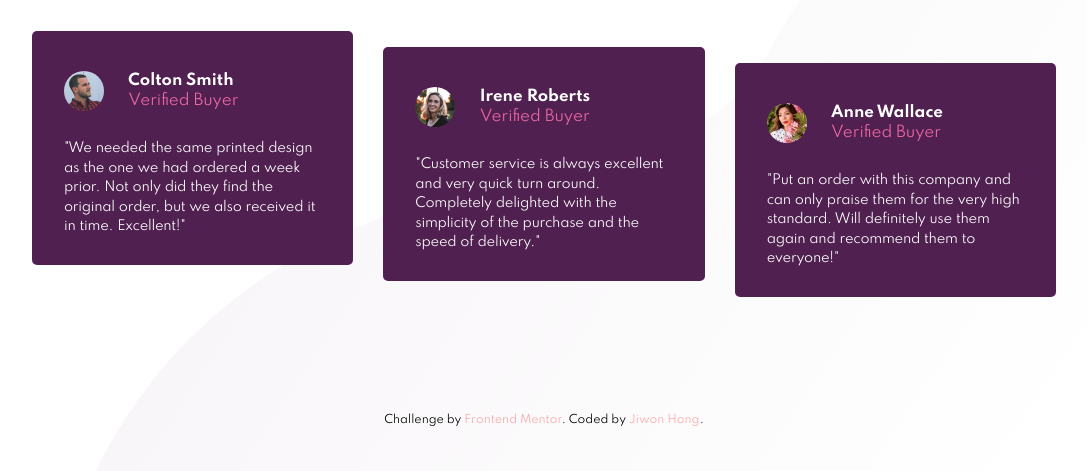
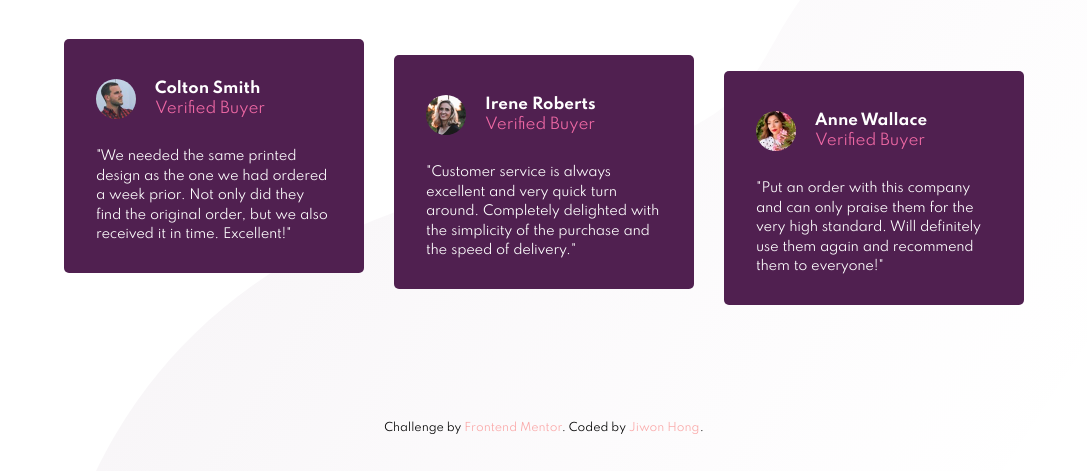
Before and after one commit to g1hong/socialproof, a plain HTML site: page index.html in a window 1280 px wide. Shown: the part 329-800 px from the top of the page, without its empty margins (96-1183 px from the left). Drawn offline with Linux system fonts and the light colour scheme.

Commit message:
반응형 웹 전체 구현완료

```diff
--- a/app/scss/_comments.scss
+++ b/app/scss/_comments.scss
@@ -57,6 +57,7 @@
 }
 @include breakpoint-up("large") {
   .comments {
+    margin: 3rem 32px;
     grid-area: comments;
     grid-template-columns: repeat(3, 1fr);
     column-gap: 30px;
@@ -74,3 +75,8 @@
     }
   }
 }
+@include breakpoint-up("xlarge") {
+  .comments {
+    margin: 3rem 0;
+  }
+}
--- a/app/scss/_container.scss
+++ b/app/scss/_container.scss
@@ -2,7 +2,7 @@
   margin: 0 23px;
   padding: 80px 0 84px 0;
   @media screen and (min-width: 400px) {
-    max-width: 400px;
+    max-width: 380px;
     margin: 0 auto;
   }
 }
--- a/app/scss/_globals.scss
+++ b/app/scss/_globals.scss
@@ -11,7 +11,7 @@ html {
 
 body {
   width: 100vw;
-  height: 100vh;
+  height: fit-content;
   margin: 0;
   padding: 0;
   line-height: 1.3;
@@ -26,11 +26,18 @@ body {
   background-repeat: no-repeat, no-repeat;
   background-position: top, bottom;
 
-  @include breakpoint-up(large) {
+  @media screen and (min-width: 400px) {
     background-image: url("/images/bg-pattern-top-desktop.svg"),
       url("/images/bg-pattern-bottom-desktop.svg");
+    background-size: 80%, 85%;
+    background-position: top left, bottom right;
+  }
+  @include breakpoint-up(medium) {
+    background-size: 60%, 85%;
+  }
+  @include breakpoint-up(large) {
+    height: 100vh;
     background-size: 40%, 85%;
-    background-position: top left, bottom right;
   }
   @include breakpoint-up(xlarge) {
     background-size: 584px, 1085px;
```
Also changed, not shown: app/scss/_hero.scss (+0 -16 lines), dist/style.css, 1 other file.
